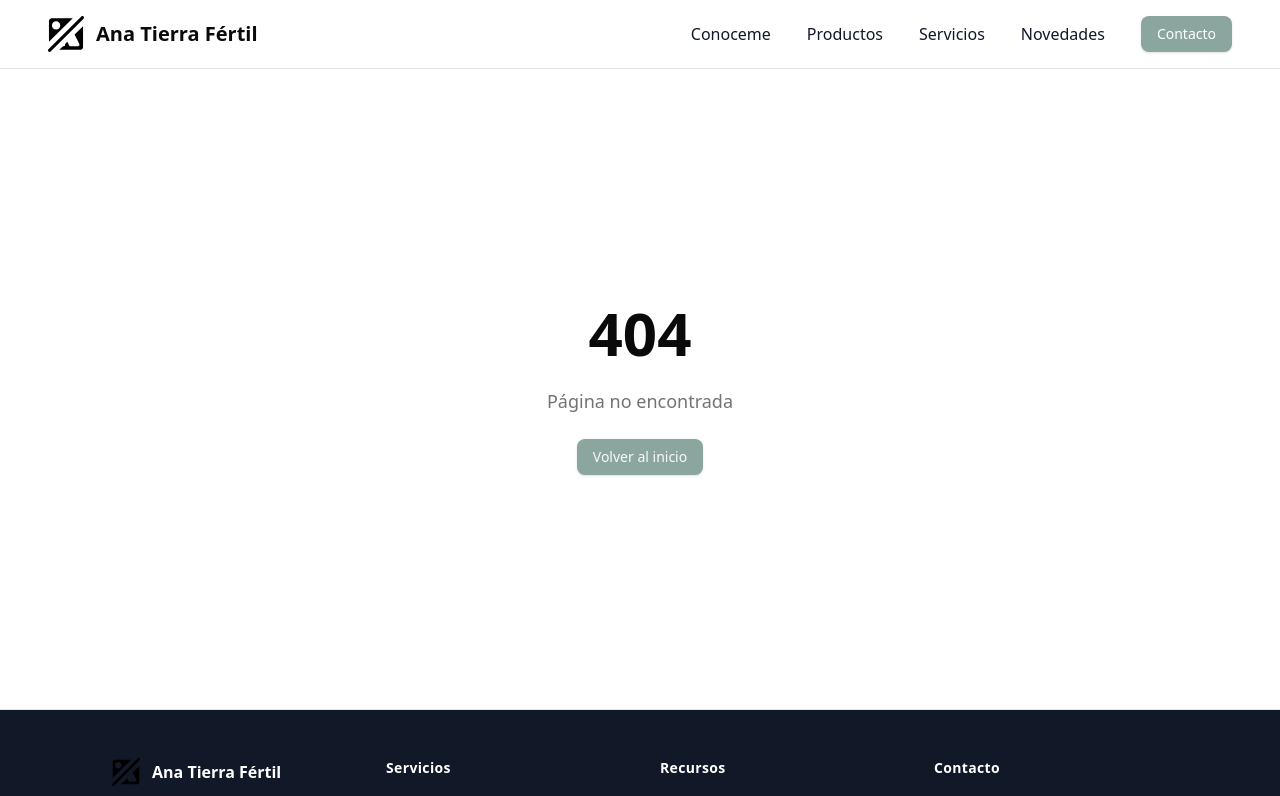
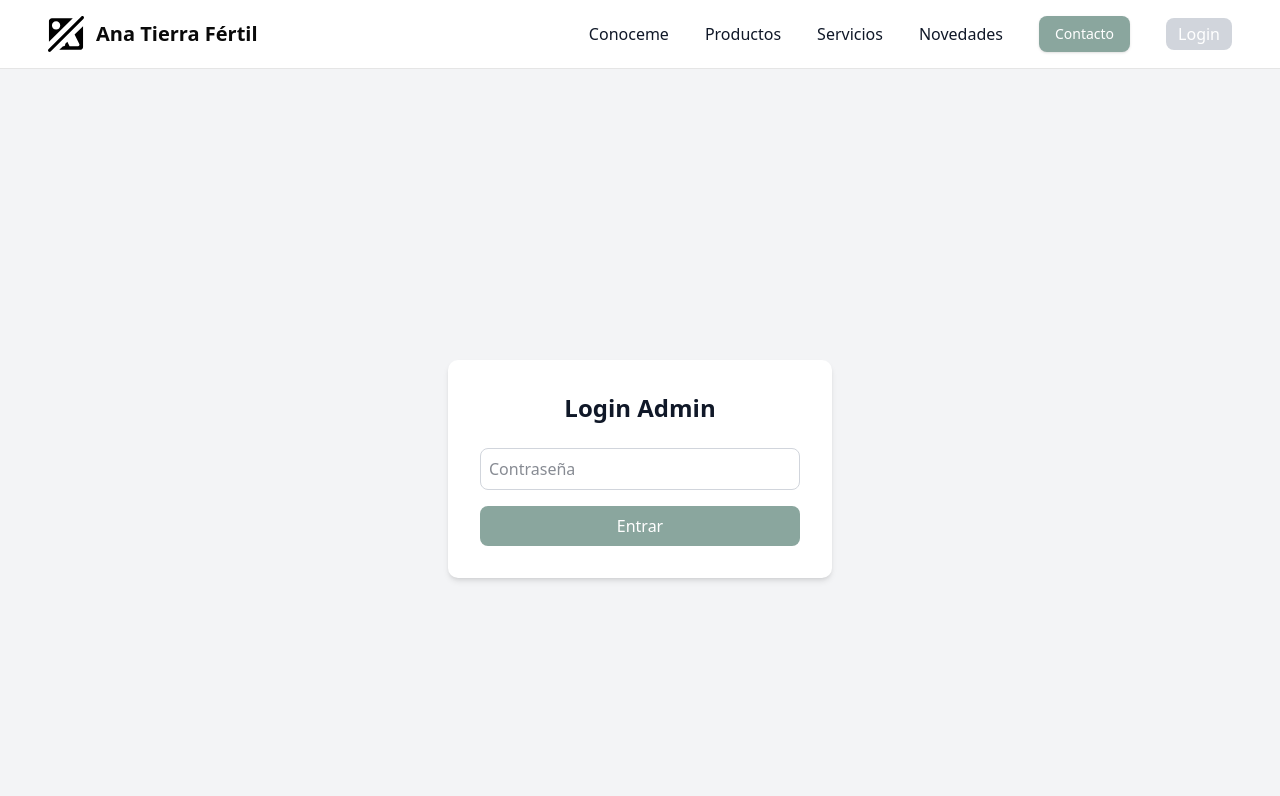
Before and after one commit to natanMedina/AnaTierraFertil, a Next.js app: page /admin/login in a window 1280 px wide. Before the commit this address had no page. Shown: the top 796 px of the page. Built offline with nearby package versions, Linux system fonts and the light colour scheme.

Commit message:
adding text auth implementation, to test admin view

```diff
--- a/src/app/(public)/products/page.tsx
+++ b/src/app/(public)/products/page.tsx
@@ -4,8 +4,10 @@ import { useEffect, useState } from 'react'
 import { getProducts } from '@/services/products'
 import UnderConstruction from '@/components/temp/UnderConstruction.tsx'
 import { Product } from '@/types/product'
+import { useAdmin } from '@/context/AdminContext'
 
 export default function ProductsPage() {
+  const { editMode } = useAdmin()
   const [products, setProducts] = useState<Product[]>([])
 
   useEffect(() => {
@@ -15,8 +17,17 @@ export default function ProductsPage() {
   async function fetchProducts() {
     const data = await getProducts()
     setProducts(data)
-    console.log(data)
+    console.log(data, products)
   }
 
-  return <UnderConstruction section="Productos" />
+  return (
+    <>
+      <UnderConstruction section="Productos" />
+      {editMode && (
+        <div className="text-center text-brand font-bold">
+          Edición habilitada
+        </div>
+      )}
+    </>
+  )
 }
--- /dev/null
+++ b/src/app/admin/login/page.tsx
@@ -0,0 +1,49 @@
+'use client'
+
+import { useState } from 'react'
+import { useRouter } from 'next/navigation'
+import { useAdmin } from '@/context/AdminContext'
+
+export default function AdminLoginPage() {
+  const [password, setPassword] = useState('')
+  const [error, setError] = useState('')
+  const router = useRouter()
+  const { loginAdmin } = useAdmin()
+
+  const handleLogin = (e: React.FormEvent) => {
+    e.preventDefault()
+    const ADMIN_KEY = 'clave012'
+
+    if (password === ADMIN_KEY) {
+      loginAdmin()
+      router.push('/')
+    } else {
+      setError('Contraseña incorrecta')
+    }
+  }
+
+  return (
+    <div className="min-h-screen flex items-center justify-center bg-gray-100">
+      <form
+        onSubmit={handleLogin}
+        className="bg-white shadow-md rounded-lg p-8 w-full max-w-sm"
+      >
+        <h1 className="text-2xl font-semibold mb-6 text-center">Login Admin</h1>
+        <input
+          type="password"
+          placeholder="Contraseña"
+          value={password}
+          onChange={(e) => setPassword(e.target.value)}
+          className="border border-gray-300 rounded-md w-full p-2 mb-4"
+        />
+        {error && <p className="text-red-500 text-sm mb-4">{error}</p>}
+        <button
+          type="submit"
+          className="w-full bg-brand text-white rounded-md p-2 hover:bg-blue-700"
+        >
+          Entrar
+        </button>
+      </form>
+    </div>
+  )
+}
--- a/src/app/layout.tsx
+++ b/src/app/layout.tsx
@@ -2,6 +2,7 @@ import type { Metadata } from 'next'
 import './styles/globals.css'
 import Header from '@/components/layout/Header'
 import Footer from '@/components/layout/Footer'
+import { AdminProvider } from '@/context/AdminContext'
 
 export const metadata: Metadata = {
   title: 'Ana Tierra Fertil',
@@ -19,9 +20,11 @@ export default function RootLayout({
   return (
     <html lang="es">
       <body className="text-gray-900">
-        <Header />
-        <main>{children}</main>
-        <Footer />
+        <AdminProvider>
+          <Header />
+          {children}
+          <Footer />
+        </AdminProvider>
       </body>
     </html>
   )
--- a/src/components/layout/Header.tsx
+++ b/src/components/layout/Header.tsx
@@ -6,8 +6,10 @@ import { Button } from '@/components/ui/button'
 import { useState } from 'react'
 import { siteConfig } from '@/config/site'
 import { ContactDialog } from '@/components/shared/ContactDialog'
+import { useAdmin } from '@/context/AdminContext'
 
 export default function Header() {
+  const { isAdmin, editMode, toggleEditMode, logoutAdmin } = useAdmin()
   const [open, setOpen] = useState(false)
 
   return (
@@ -51,9 +53,37 @@ export default function Header() {
           >
             Contacto
           </Button>
+
+          {isAdmin ? (
+            <>
+              <Button
+                variant="outline"
+                onClick={toggleEditMode}
+                className={`w-45 rounded-md ${
+                  editMode
+                    ? 'bg-gray-600 text-white hover:bg-gray-500'
+                    : 'bg-gray-300 hover:bg-gray-400'
+                }`}
+              >
+                {editMode ? 'Salir del modo edición' : 'Entrar al modo edición'}
+              </Button>
+              <Button
+                onClick={logoutAdmin}
+                className="px-3 py-1 bg-red-400 hover:bg-red-800 text-white rounded-md"
+              >
+                Cerrar sesión
+              </Button>
+            </>
+          ) : (
+            <Link
+              href="/admin/login"
+              className="px-3 py-1 bg-gray-300 text-white rounded-md"
+            >
+              Login
+            </Link>
+          )}
         </nav>
       </div>
-      {/* Dialog */}
       <ContactDialog open={open} onOpenChange={setOpen} />
     </header>
   )
--- /dev/null
+++ b/src/context/AdminContext.tsx
@@ -0,0 +1,60 @@
+'use client'
+
+import {
+  createContext,
+  useContext,
+  useEffect,
+  useState,
+  ReactNode,
+} from 'react'
+
+type AdminContextType = {
+  isAdmin: boolean
+  editMode: boolean
+  loginAdmin: () => void
+  logoutAdmin: () => void
+  toggleEditMode: () => void
+}
+
+const AdminContext = createContext<AdminContextType | undefined>(undefined)
+
+export function AdminProvider({ children }: { children: ReactNode }) {
+  const [isAdmin, setIsAdmin] = useState(false)
+  const [editMode, setEditMode] = useState(false)
+
+  useEffect(() => {
+    if (typeof window !== 'undefined') {
+      const stored = localStorage.getItem('isAdmin') === 'true'
+      setIsAdmin(stored)
+    }
+  }, [])
+
+  const loginAdmin = () => {
+    localStorage.setItem('isAdmin', 'true')
+    setIsAdmin(true)
+  }
+
+  const logoutAdmin = () => {
+    localStorage.removeItem('isAdmin')
+    setIsAdmin(false)
+    setEditMode(false)
+  }
+
+  const toggleEditMode = () => {
+    setEditMode((prev) => !prev)
+  }
+
+  return (
+    <AdminContext.Provider
+      value={{ isAdmin, editMode, loginAdmin, logoutAdmin, toggleEditMode }}
+    >
+      {children}
+    </AdminContext.Provider>
+  )
+}
+
+export function useAdmin() {
+  const ctx = useContext(AdminContext)
+  if (!ctx) throw new Error('useAdmin debe usarse dentro de <AdminProvider>')
+  return ctx
+}
```
